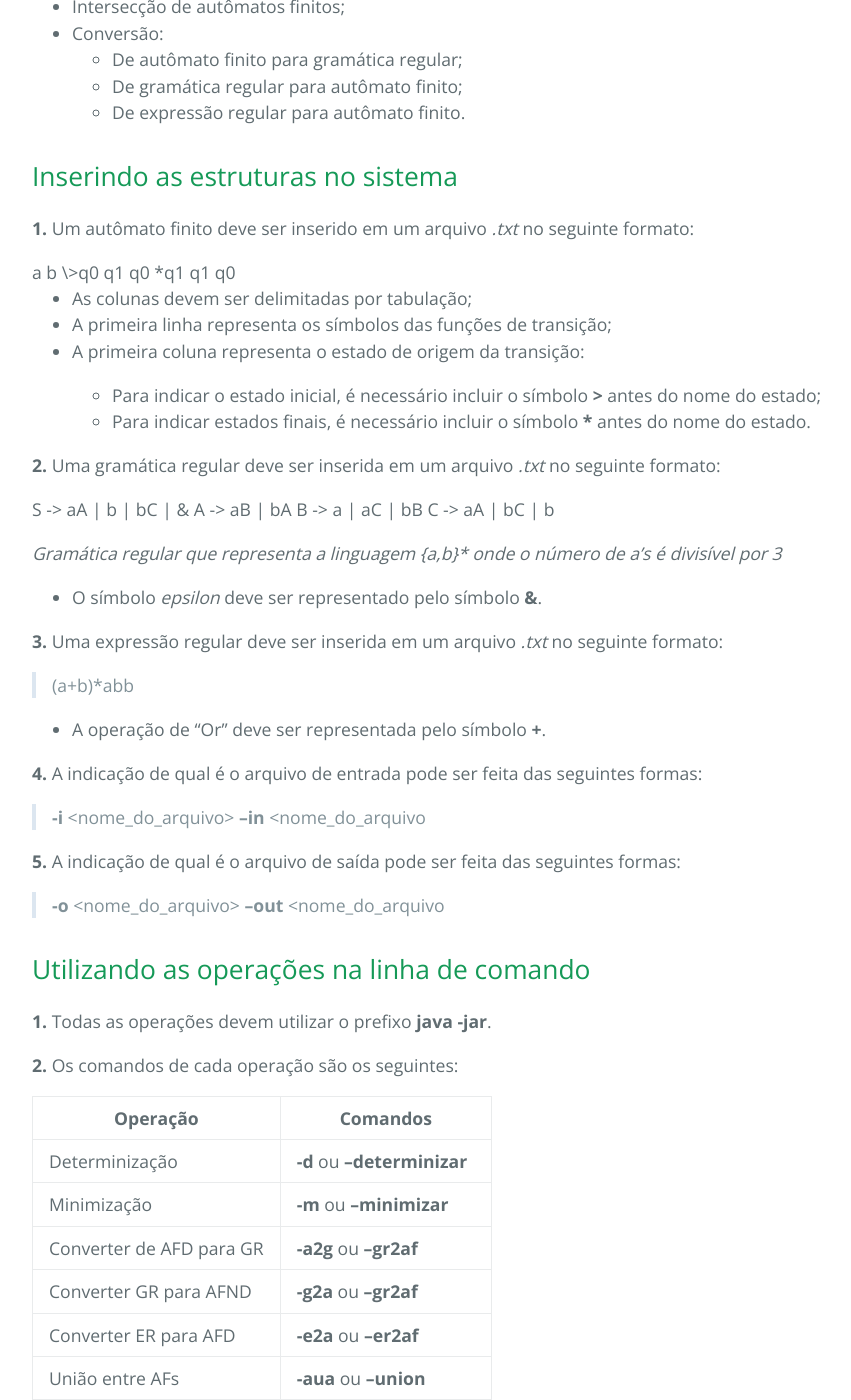
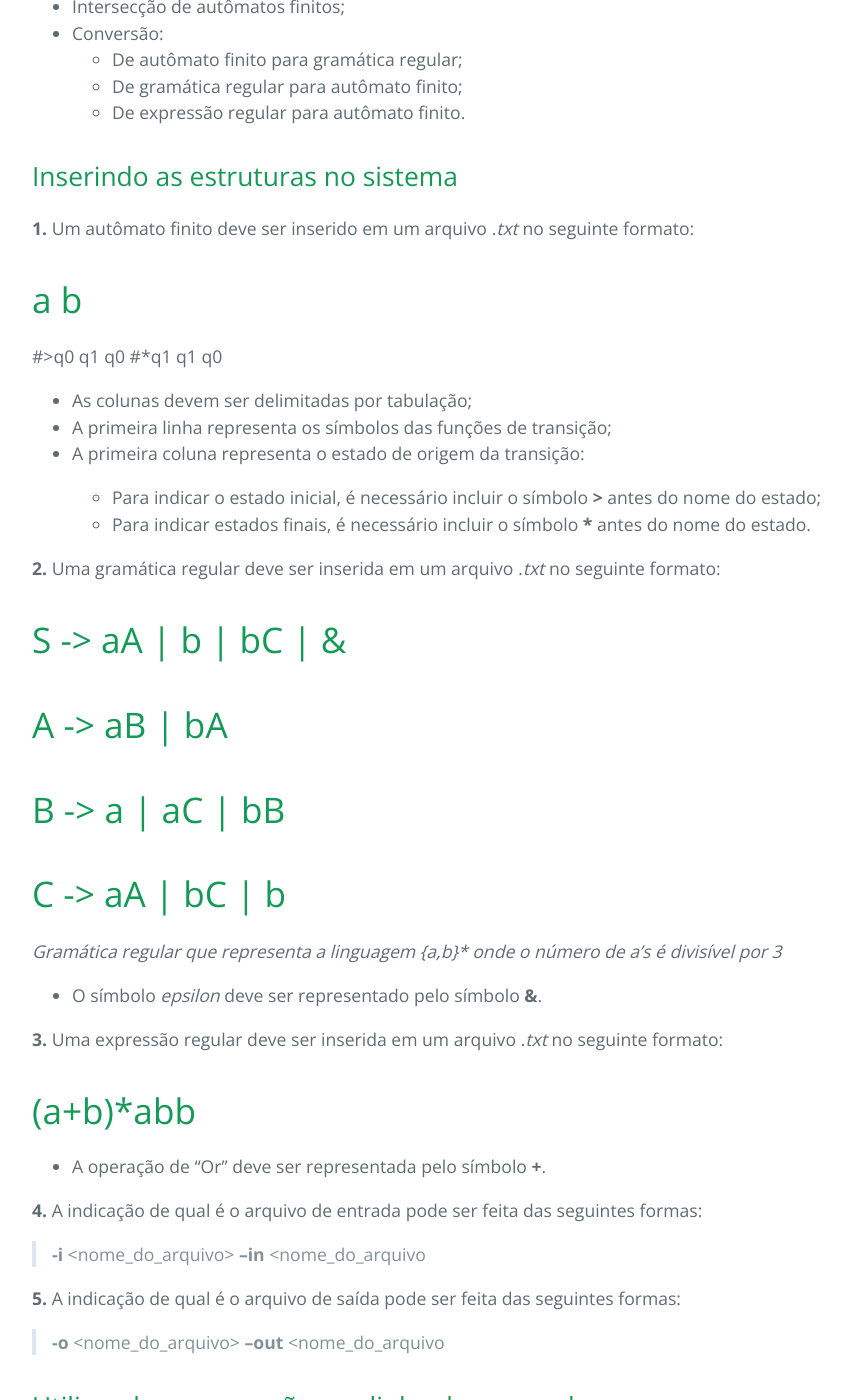
Before and after one commit to christianpieri/docLinguagensFormais, a Jekyll site: the page built from manual-do-usuario/index.md, in a window 1280 px wide and 1400 px high, scrolled down 901 px. Shown: the whole window, without its empty margins (192-1043 px from the left). Built offline with Jekyll 4.4.1, drawn with Linux system fonts in a browser that asks for light colours; our own code applies the rules of GitHub Pages for plain Markdown files.

Commit message:
Mais correções doc

```diff
--- a/manual-do-usuario/index.md
+++ b/manual-do-usuario/index.md
@@ -30,12 +30,11 @@ Aqui serão detalhados todas as funcionalidades do sistema e como utilizá-las.
 
 **1.** Um autômato finito deve ser inserido em um arquivo *.txt* no seguinte formato:
 
-<addr>
-	a	b
-\>q0	q1	q0
-*q1	q1	q0
 
-</addr>
+#	a	b
+#>q0	q1	q0
+#*q1	q1	q0
+
 
 - As colunas devem ser delimitadas por tabulação;
 - A primeira linha representa os símbolos das funções de transição;
@@ -46,12 +45,10 @@ Aqui serão detalhados todas as funcionalidades do sistema e como utilizá-las.
 
 **2.** Uma gramática regular deve ser inserida em um arquivo *.txt* no seguinte formato:
 
-<addr>
- S -> aA | b | bC | &
- A -> aB | bA
- B -> a | aC | bB
- C -> aA | bC | b
-</addr>
+# S -> aA | b | bC | &
+# A -> aB | bA
+# B -> a | aC | bB
+# C -> aA | bC | b
 
 *Gramática regular que representa a linguagem {a,b}\* onde o número de a's é divisível por 3*
 
@@ -59,7 +56,7 @@ Aqui serão detalhados todas as funcionalidades do sistema e como utilizá-las.
 
 **3.** Uma expressão regular deve ser inserida em um arquivo *.txt* no seguinte formato:
 
-> (a+b)*abb
+# (a+b)*abb
 
 - A operação de "Or" deve ser representada pelo símbolo **+**.
 
```
